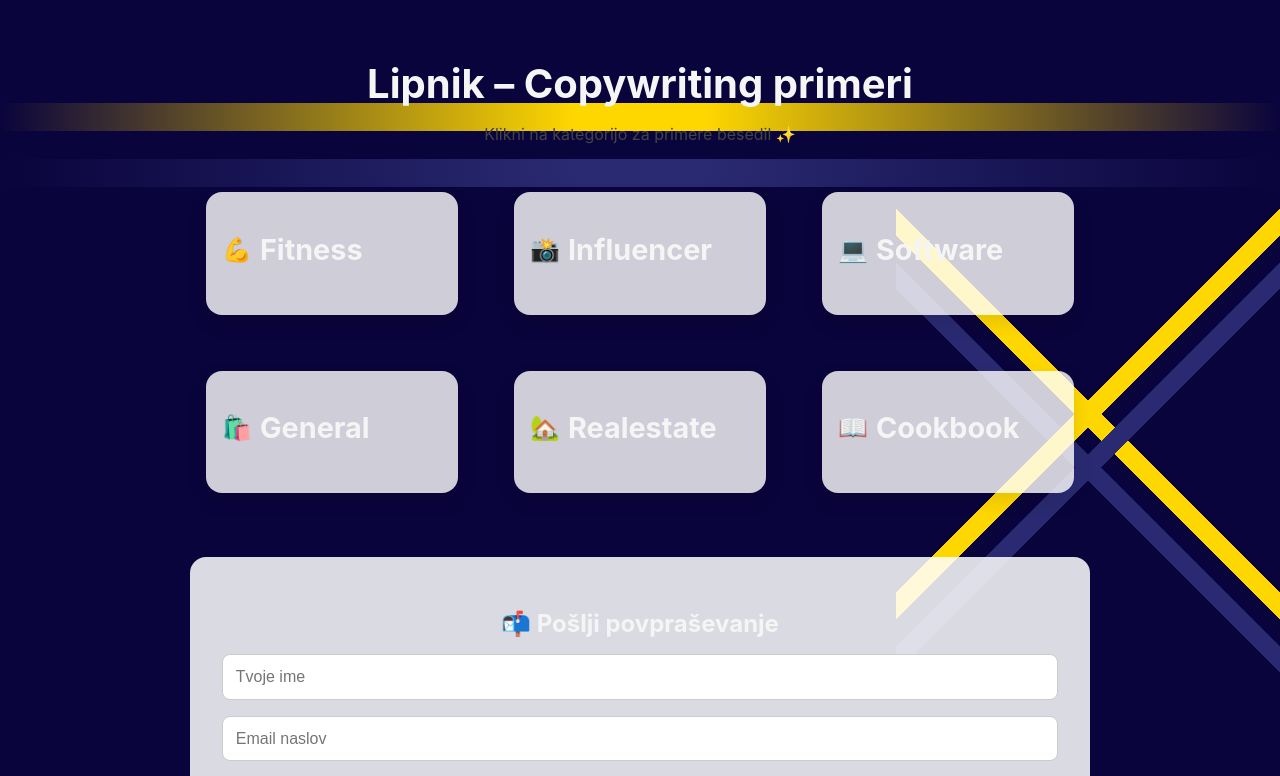
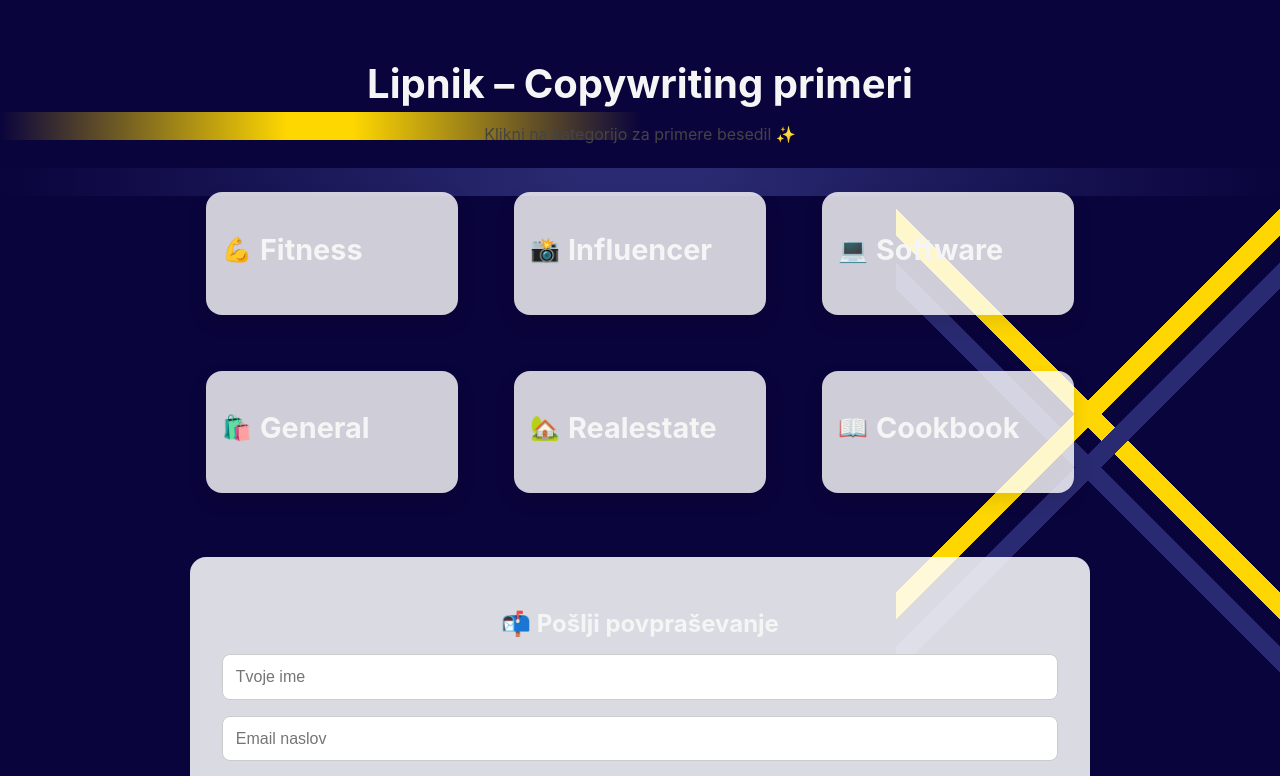
Before and after one commit to Lipnoxy/mycopywriting, a Next.js app: page / in a window 1280 px wide. Shown: the top 776 px of the page. Built offline with nearby package versions, Linux system fonts and the light colour scheme.

Commit message:
Update globals.css

```diff
--- a/styles/globals.css
+++ b/styles/globals.css
@@ -30,7 +30,7 @@ body {
     30% 100%, /* leva diagonala modra */
     30% 100%, /* desna diagonala zlata */
     30% 100%, /* desna diagonala modra */
-    100% 28px, /* vodoravna zlata */
+    50% 28px, /* vodoravna zlata */
     100% 28px; /* vodoravna modra */
 
   background-position:
@@ -38,8 +38,8 @@ body {
     100% 10%,   /* leva diagonala modra */
     100% 10%, /* desna diagonala zlata */
     100% 10%, /* desna diagonala modra */
-    88% 11%,   /* vodoravna zlata (višina po občutku - prilagodi po potrebi) */
-    88% 17%;   /* vodoravna modra */
+    0% 12%,   /* vodoravna zlata (višina po občutku - prilagodi po potrebi) */
+    0% 18%;   /* vodoravna modra */
 }
 
 
```
